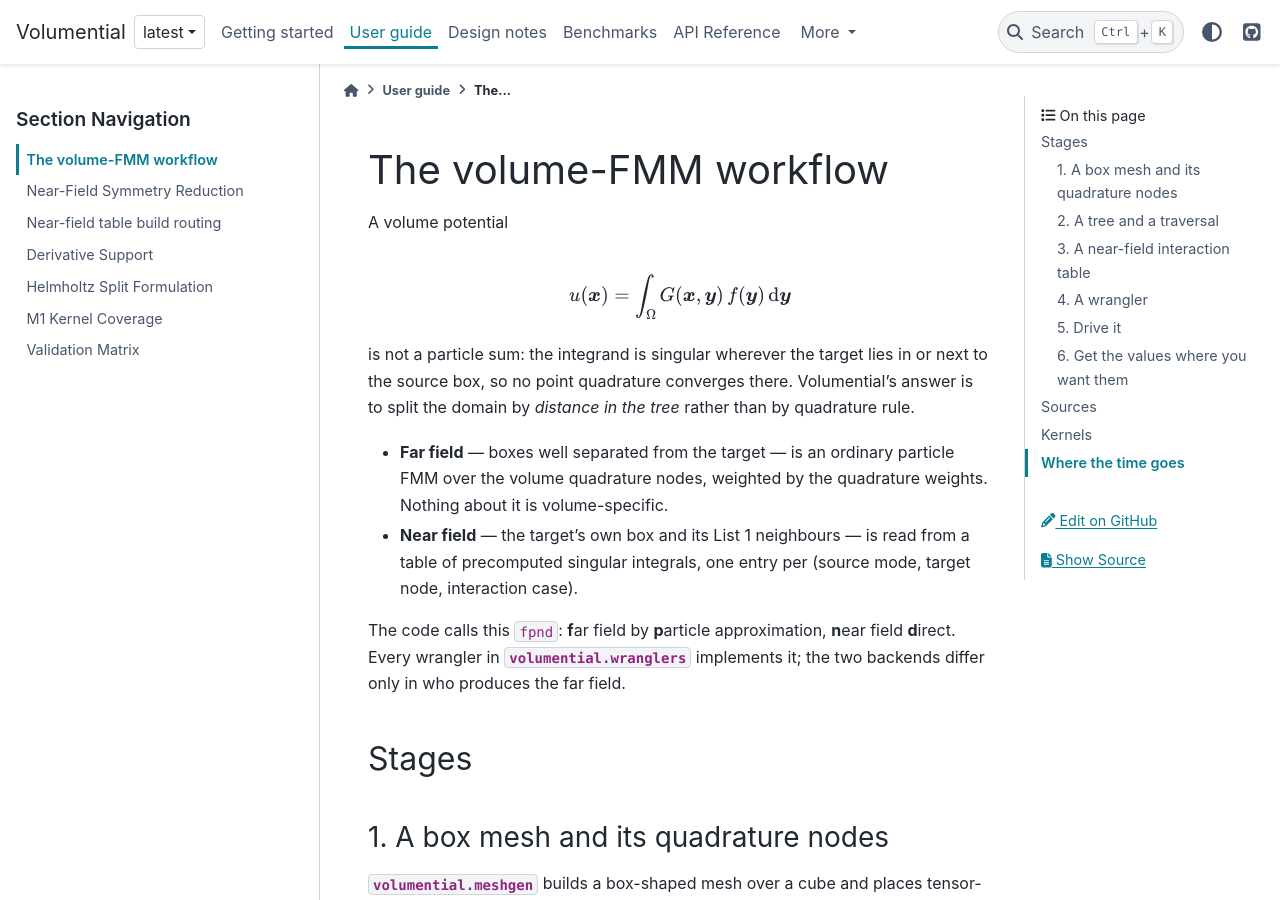
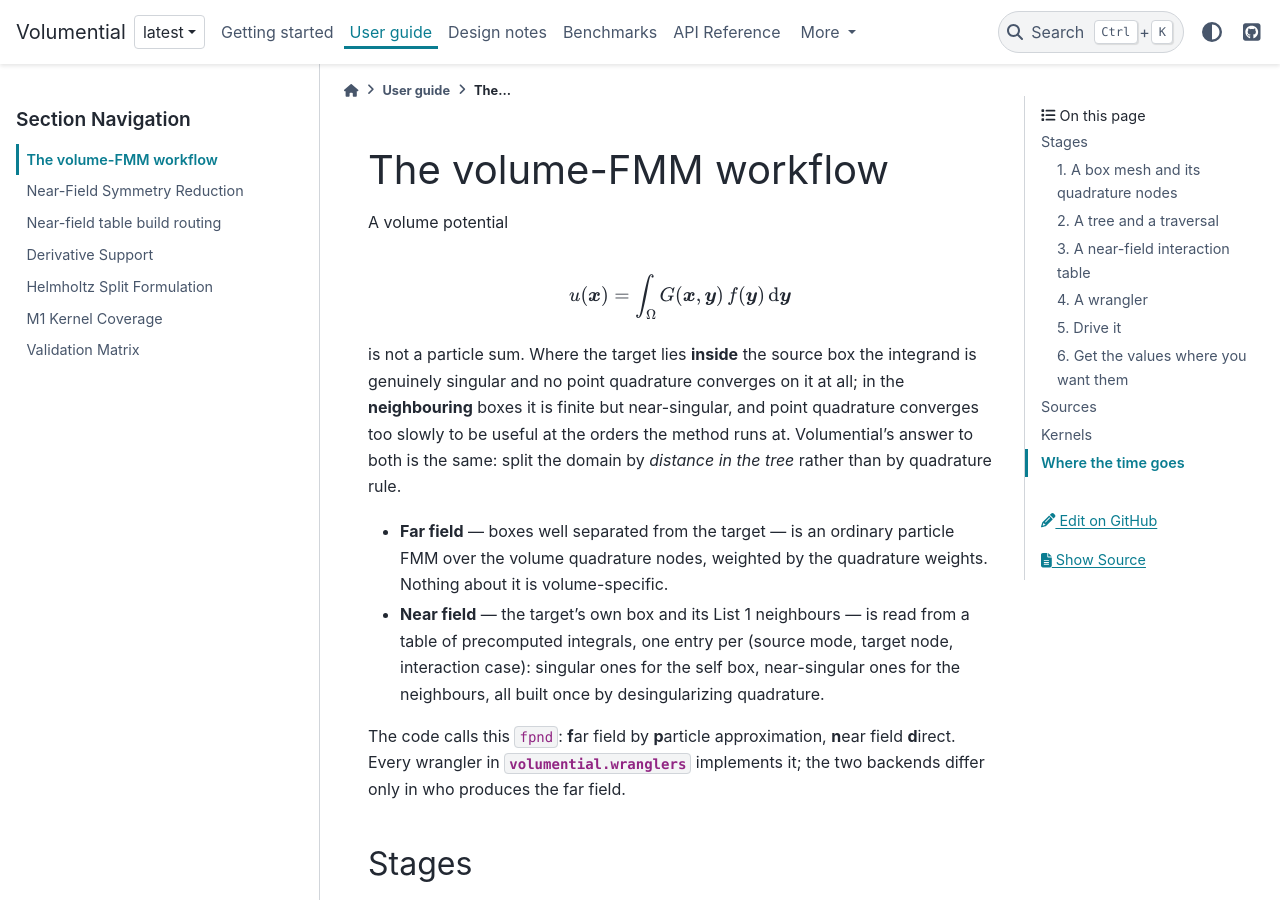
Before and after one commit to xywei/volumential, a Sphinx documentation site: the page built from doc/source/user-guide/volume-fmm-workflow.md, in a window 1280 px wide and 900 px high. Built offline with Sphinx 7.4.7 and the PyData theme 0.15.4, drawn with Linux system fonts in a browser that asks for light colours; some of the changed text lies outside the part shown.

Commit message:
docs: separate singular from near-singular, and scope the metadata assurance
* Only the target's *own* box carries a genuinely singular integrand.  In the
  neighbouring List 1 boxes the kernel is finite and point quadrature does
  converge -- just far too slowly to be useful at the orders the method runs
  at.  Saying "singular, so nothing converges" of the whole of List 1 gives
  the wrong numerical reason for tabulating it.  The workflow page and the
  README now distinguish the two cases and give the real reason for each.
* The AI-assisted development statement is kept exactly as written -- it is
  the maintainers' own disclosure -- but the note under it now scopes the
  metadata half: the guarantee is about *promoted* results, a full run under
  the metadata wrapper.  A raw or smoke-mode run is not covered, most drivers
  write no sidecar, and the suite's manifest records commands rather than an
  environment.

Build and linkcheck clean.

```diff
--- a/doc/source/user-guide/volume-fmm-workflow.md
+++ b/doc/source/user-guide/volume-fmm-workflow.md
@@ -7,17 +7,20 @@ u(\boldsymbol{x}) = \int_{\Omega} G(\boldsymbol{x}, \boldsymbol{y})\,
 f(\boldsymbol{y})\,\mathrm{d}\boldsymbol{y}
 $$
 
-is not a particle sum: the integrand is singular wherever the target lies in or
-next to the source box, so no point quadrature converges there. Volumential's
-answer is to split the domain by *distance in the tree* rather than by
-quadrature rule.
+is not a particle sum. Where the target lies **inside** the source box the
+integrand is genuinely singular and no point quadrature converges on it at
+all; in the **neighbouring** boxes it is finite but near-singular, and point
+quadrature converges too slowly to be useful at the orders the method runs at.
+Volumential's answer to both is the same: split the domain by *distance in the
+tree* rather than by quadrature rule.
 
 - **Far field** — boxes well separated from the target — is an ordinary
   particle FMM over the volume quadrature nodes, weighted by the quadrature
   weights. Nothing about it is volume-specific.
 - **Near field** — the target's own box and its List 1 neighbours — is read
-  from a table of precomputed singular integrals, one entry per (source mode,
-  target node, interaction case).
+  from a table of precomputed integrals, one entry per (source mode, target
+  node, interaction case): singular ones for the self box, near-singular ones
+  for the neighbours, all built once by desingularizing quadrature.
 
 The code calls this `fpnd`: **f**ar field by **p**article approximation,
 **n**ear field **d**irect. Every wrangler in
@@ -71,7 +74,8 @@ building it on a cache miss and loading it from SQLite otherwise.
 The table holds, for each List 1 *interaction case* (the relative position of
 the source box to the target box, as a case vector) and each pair of source
 mode and target node, the integral of the kernel against that source basis
-function. The integrals are singular, and
+function. Those integrals are singular on the self box and near-singular on
+the neighbours, and
 {mod}`volumential.nearfield_potential_table` evaluates them with Duffy-type
 radial desingularization quadrature in 2D and 3D;
 {mod}`volumential.singular_integral_2d` carries an older 2D-only Duffy
```
Also changed, not shown: README.md (+3 -2 lines), doc/source/development/ai-assisted-development.md (+8 -0 lines).
